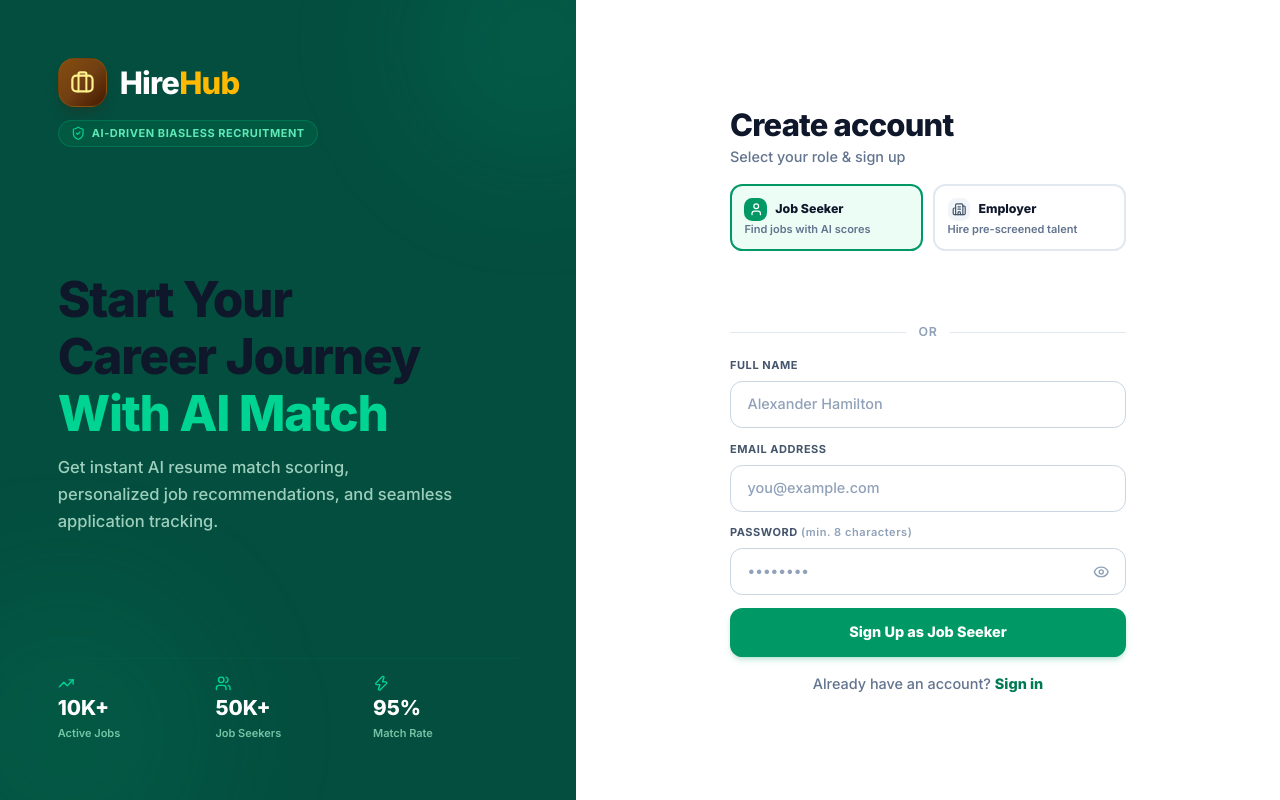
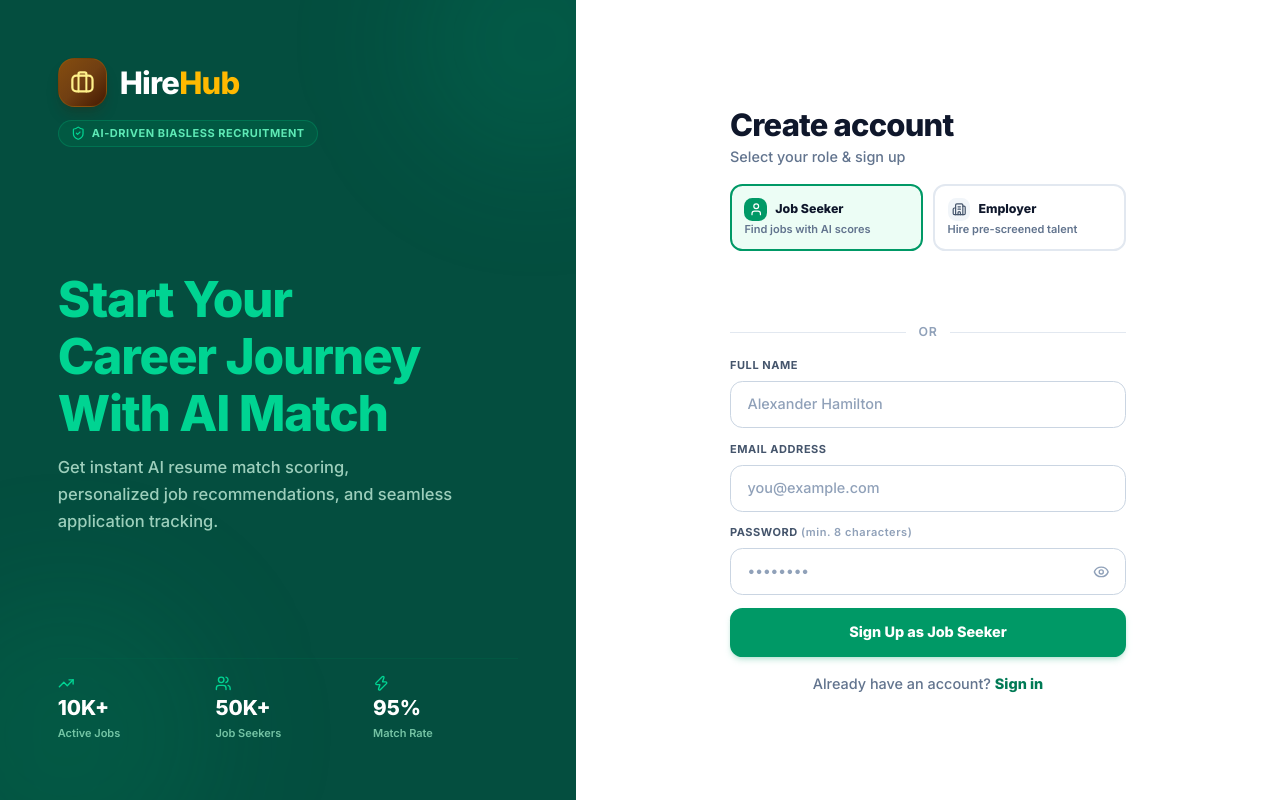
Before and after one commit to BiswajithPN/Apex-Minds, a React (Vite) app in the folder Frontend/: page /register in a window 1280 px wide. Built offline with nearby package versions, Linux system fonts and the light colour scheme; no server answers.

Commit message:
fix(ui): apply emerald-400 color to full Register hero heading

```diff
--- a/Frontend/src/pages/auth/Register.jsx
+++ b/Frontend/src/pages/auth/Register.jsx
@@ -98,8 +98,8 @@ export default function Register() {
         {/* Headline — hidden on small mobile */}
         <div className="relative z-10 mt-5 mb-4 hidden sm:block lg:my-0 lg:flex-1 lg:flex lg:flex-col lg:justify-center">
           <h1 className="text-3xl sm:text-4xl lg:text-5xl font-black leading-[1.15] tracking-tight">
-            Start Your <br />
-            Career Journey <br />
+            <span className="text-emerald-400">Start Your</span> <br />
+            <span className="text-emerald-400">Career Journey</span> <br />
             <span className="text-emerald-400">With AI Match</span>
           </h1>
           <p className="mt-3 text-emerald-100/75 text-sm lg:text-base max-w-sm leading-relaxed font-medium">
```
